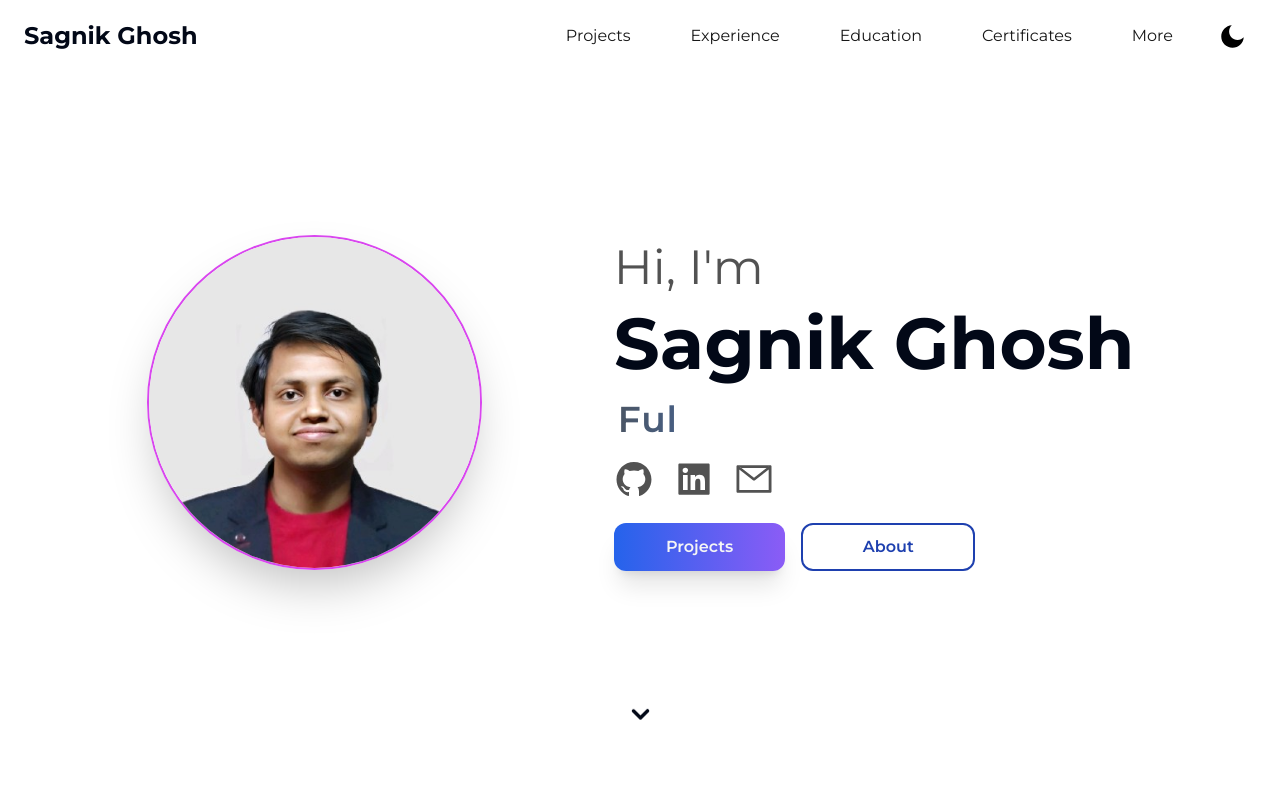
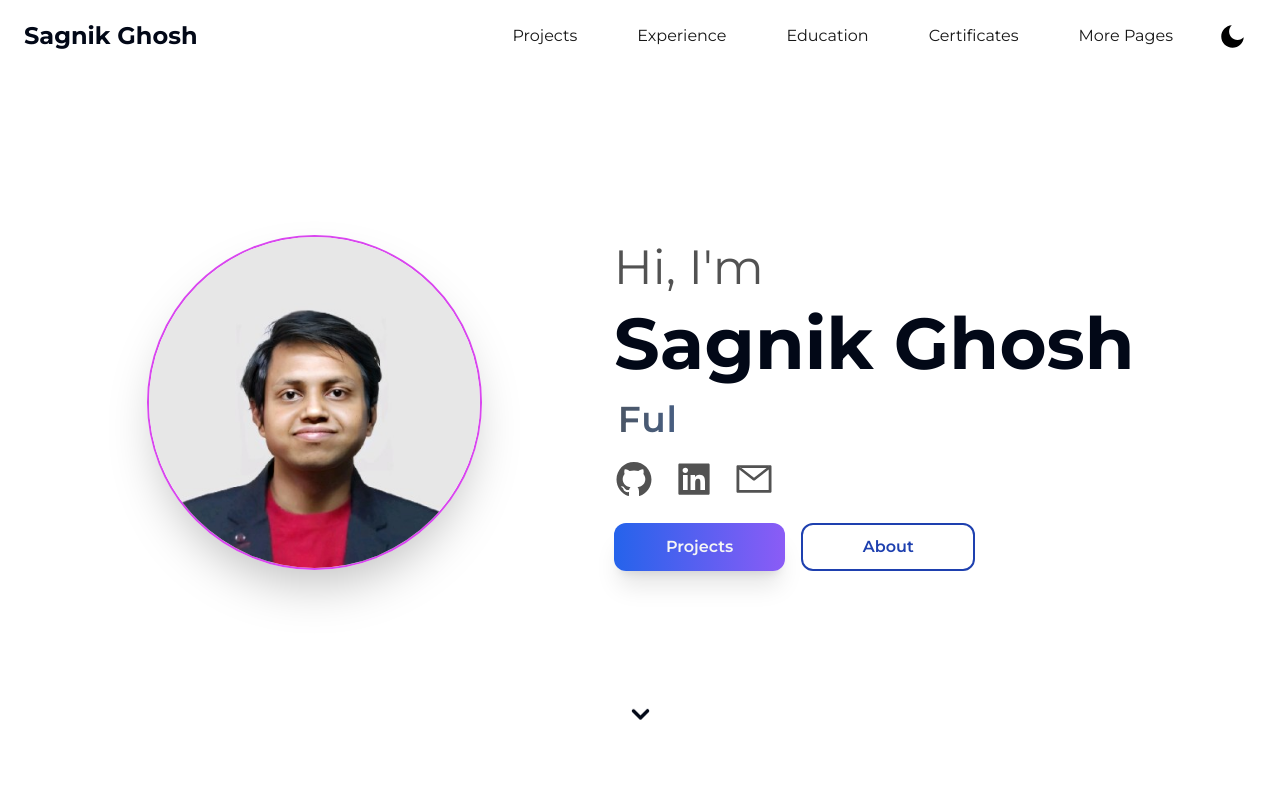
Before and after one commit to sagnikghosh1999/portfolio-next, a Next.js app: page / in a window 1280 px wide. Shown: the top 800 px of the page. Built offline with nearby package versions, Linux system fonts and the light colour scheme.

Commit message:
Fixing SEO

```diff
--- a/src/components/Navbar/NavbarItem.tsx
+++ b/src/components/Navbar/NavbarItem.tsx
@@ -7,7 +7,6 @@ import React from "react";
 
 interface NavbarItemProps {
   href: string;
-  label?: string;
   children: React.ReactNode;
 }
 
@@ -19,7 +18,7 @@ interface NavbarItemProps {
  * @param children The content to display inside the navbar item
  * @returns A navbar item component
  */
-const NavbarItem: React.FC<NavbarItemProps> = ({ href, label, children }) => {
+const NavbarItem: React.FC<NavbarItemProps> = ({ href, children }) => {
   const pathname: string = usePathname();
   const { isOpen: isOverlayOpen, close: closeOverlay } = useNavbarStore();
 
@@ -50,14 +49,7 @@ const NavbarItem: React.FC<NavbarItemProps> = ({ href, label, children }) => {
   `;
 
   return (
-    <Link
-      href={href}
-      aria-label={
-        label === "More" ? "More pages not displayed in Navbar" : label
-      }
-      className={navbarItemStyle}
-      onClick={() => handleClick()}
-    >
+    <Link href={href} className={navbarItemStyle} onClick={() => handleClick()}>
       {children}
 
       {/* Hover Underline */}
--- a/src/components/Navbar/NavbarSection.tsx
+++ b/src/components/Navbar/NavbarSection.tsx
@@ -32,18 +32,14 @@ const NavbarSection: React.FC<NavbarSectionProps> = ({ items }) => {
                 key={item.label}
                 className="flex justify-center w-full md:w-auto"
               >
-                <NavbarItem href={item.path} label={item.label}>
-                  {item.label}
-                </NavbarItem>
+                <NavbarItem href={item.path}>{item.label}</NavbarItem>
               </div>
             ) : (
               <div
                 key={item.label}
                 className="lg:flex justify-center w-full lg:w-auto hidden"
               >
-                <NavbarItem href={item.path} label={item.label}>
-                  {item.label}
-                </NavbarItem>
+                <NavbarItem href={item.path}>{item.label}</NavbarItem>
               </div>
             )
           )}
--- a/src/constants/pages.ts
+++ b/src/constants/pages.ts
@@ -115,7 +115,7 @@ export const ABOUT_PAGE: NavigationItemInterface = {
  * This is where the user can navigate to all the pages on the website.
  */
 export const MORE_PAGE: NavigationItemInterface = {
-  label: "More",
+  label: "More Pages",
   path: "/more",
   description: `
     Page where you can navigate to all the pages on the website.
```
